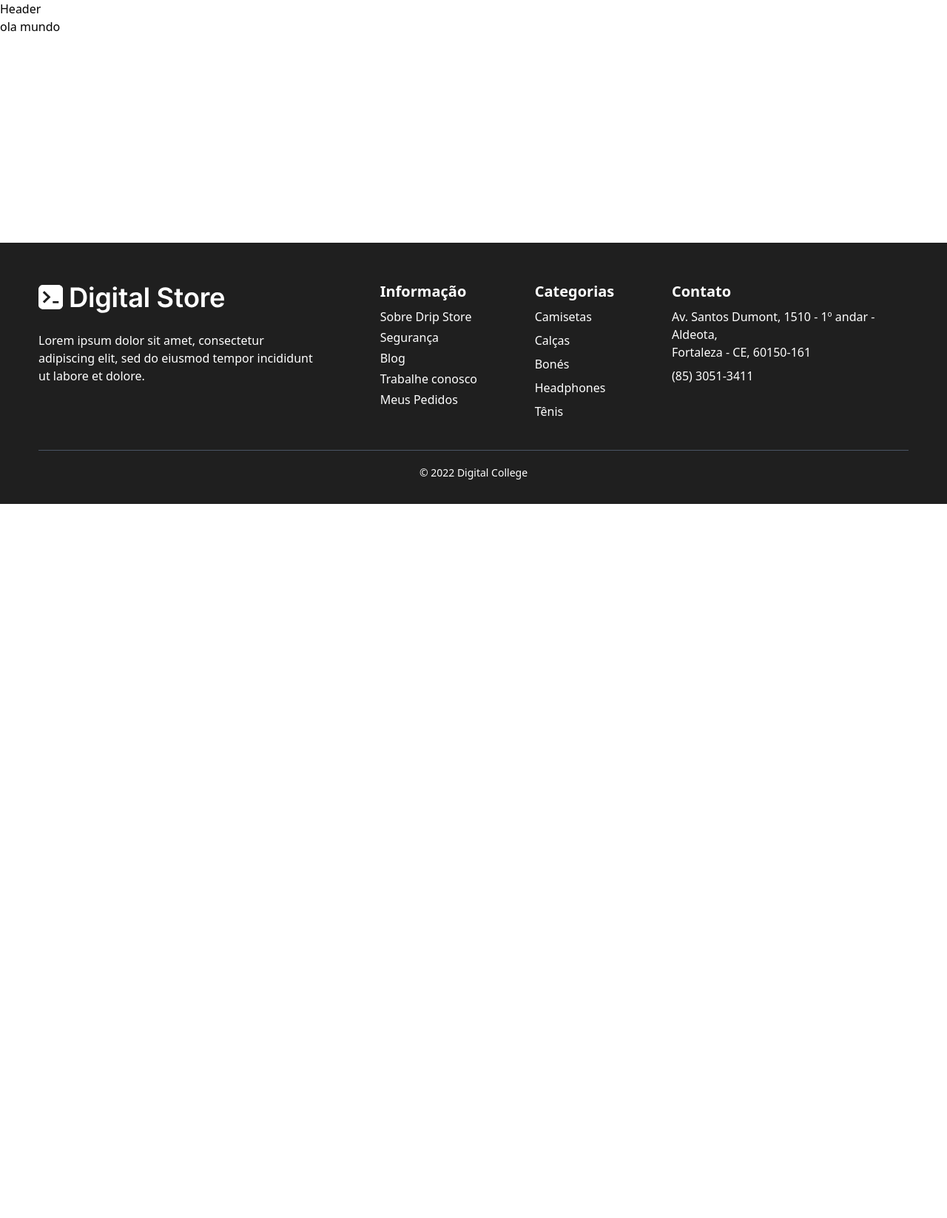
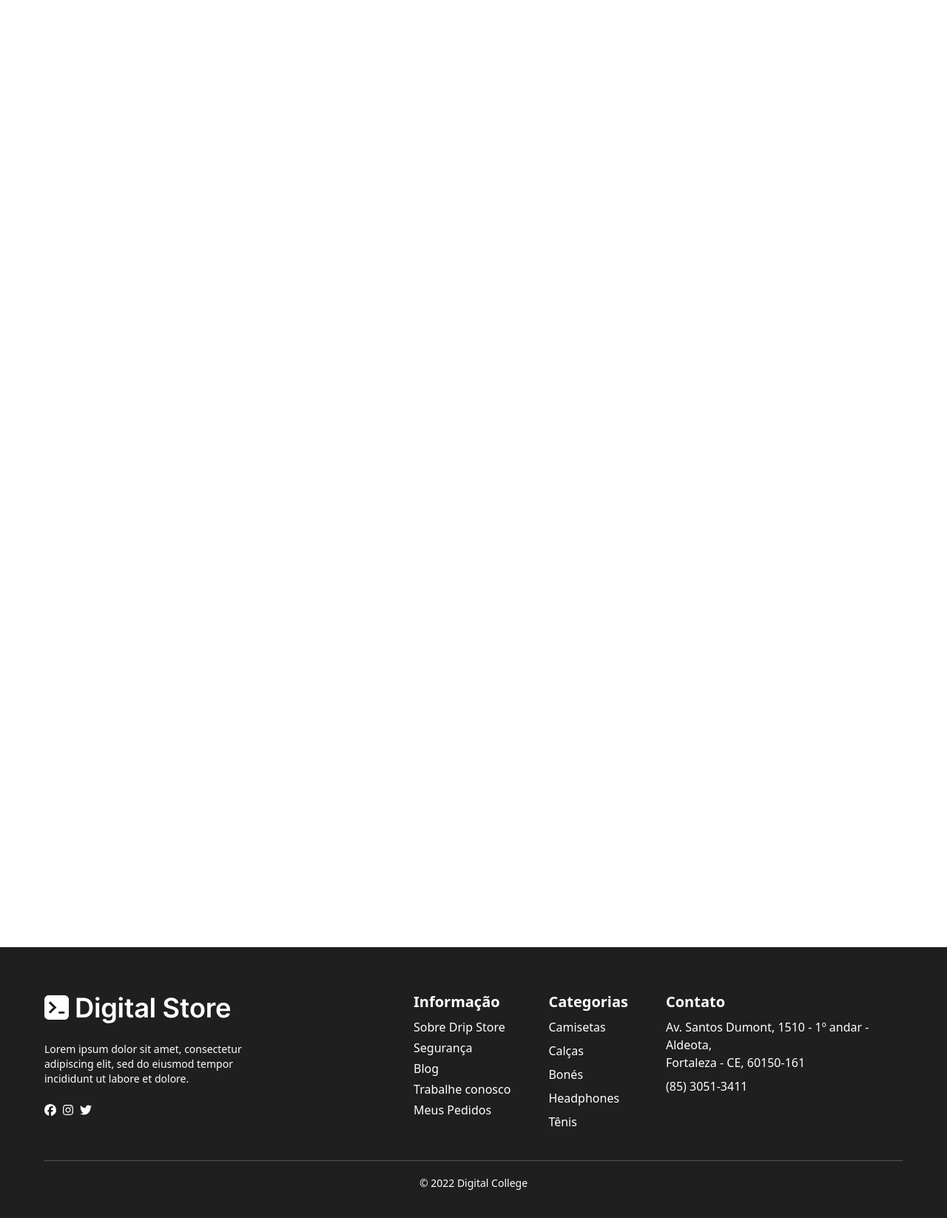
Before and after one commit to jGuilhermeB/ProjetoGTReact, a React (Vite) app: page / in a window 1280 px wide. Shown: the top 1646 px of the page at 74% size. Before the commit the page ends 800 px from the top, so only its background shows below. Built offline with nearby package versions, Linux system fonts and the light colour scheme.

Commit message:
Footer Feito!

```diff
--- a/package.json
+++ b/package.json
@@ -10,6 +10,9 @@
     "preview": "vite preview"
   },
   "dependencies": {
+    "@fortawesome/fontawesome-svg-core": "^6.7.2",
+    "@fortawesome/free-brands-svg-icons": "^6.7.2",
+    "@fortawesome/react-fontawesome": "^0.2.2",
     "@tailwindcss/vite": "^4.1.6",
     "react": "^19.1.0",
     "react-dom": "^19.1.0",
--- a/src/App.jsx
+++ b/src/App.jsx
@@ -1,11 +1,13 @@
 import "./App.css"
 import Rotas from "./Rotas/Rotas"
+
+
 
 function App() {
 
   return (
     <>
-    <Rotas />
+    <Rotas/>
     </>
   )
 }
--- a/src/Components/Footer.jsx
+++ b/src/Components/Footer.jsx
@@ -1,22 +1,25 @@
 import logo from "../assets/logo.svg"
+import { FaFacebook } from "react-icons/fa6"
+import { FaInstagram } from "react-icons/fa6"
+import { FaTwitter } from "react-icons/fa6"
 
 export const Footer = () => {
   return (
-    <footer className="bg-[#1F1F1F] w-full mt-70 p-3">
+    <footer className="bg-[#1F1F1F] w-full mt-[100%] p-5">
       <nav className="p-10">
         <div className="flex flex-col md:flex-row justify-between items-start w-full gap-10 text-white">
 
-          <div className="max-w-sm">
+          <div className="max-w-md">
             <img className="mb-4" src={logo} alt="Logo" />
-            <p className="my-6">
+            <p className="my-6 w-[70%] text-sm ">
               Lorem ipsum dolor sit amet, consectetur
               adipiscing elit, sed do eiusmod tempor
               incididunt ut labore et dolore.
             </p>
-            <div className="flex gap-2 mt-2">
-              <i className="fa-brands fa-facebook-f p-2" style={{ color: "#ffffff" }}></i>
-              <i className="fa-brands fa-instagram p-2" style={{ color: "#ffffff" }}></i>
-              <i className="fa-brands fa-x-twitter p-2" style={{ color: "#ffffff" }}></i>
+            <div className="flex gap-2 mt-2 ">
+              <FaFacebook/>
+              <FaInstagram/>
+              <FaTwitter/>
             </div>
           </div>
 
--- a/src/Components/Header.jsx
+++ b/src/Components/Header.jsx
@@ -2,7 +2,7 @@ import React from 'react'
 
 const Header = () => {
   return (
-    <div>Header</div>
+    <div></div>
   )
 }
 
--- a/src/pages/HomePage.jsx
+++ b/src/pages/HomePage.jsx
@@ -3,7 +3,7 @@ import React from 'react'
 const HomePage = () => {
     return (
         <>
-            <h1>ola mundo</h1>
+
         </>
     )
 }
```
Also changed, not shown: 1 other file (tests, documents, lock files or other folders).
